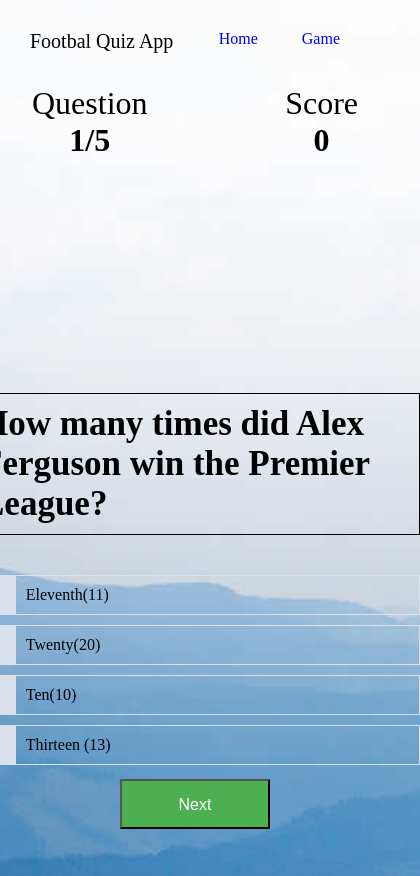
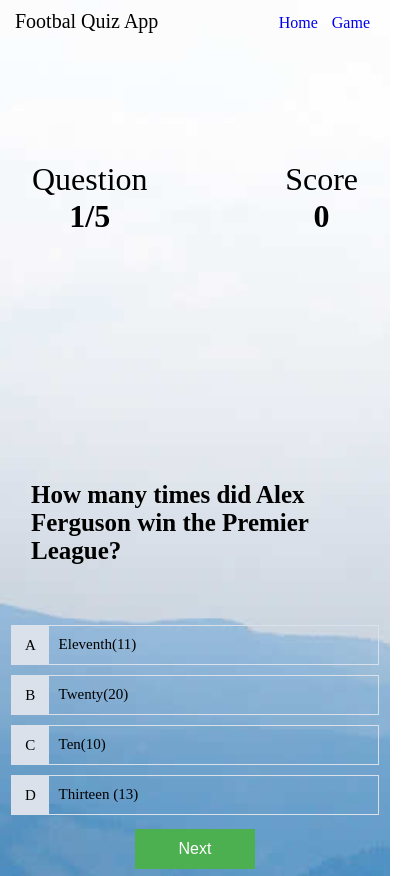
Before and after one commit to ElijahWale/Football-Quiz-App, a plain HTML site: page game.html in a window 390 px wide. Shown: the top 876 px of the page, 420 px wide, since content can reach past the window. Drawn offline with Linux system fonts and the light colour scheme.

Commit message:
making it better

```diff
--- a/script.js
+++ b/script.js
@@ -2,7 +2,7 @@
 const question = document.getElementById('question');
 const options = Array.from(document.getElementsByClassName("option-text"));
 const nextButton = document.getElementById('next-btn');
-const startButton = document.getElementById('start-btn');
+
 const questionCounterNum = document.getElementById('questionCounter');
 const scoreNum = document.getElementById('score');
 
@@ -93,6 +93,10 @@ function getNextQuestion(){
 
 
 };
+
+
+// for next qestion to work
+
  options.forEach(option => {
         option.addEventListener('click',e => {
             if(!acceptingAnswers) return;
@@ -109,8 +113,15 @@ function getNextQuestion(){
 
             selectedOption.parentElement.classList.add(classToApply);
 
+
+
             setTimeout(() => {
-                 selectedOption.parentElement.classList.remove(classToApply); getNextQuestion();
+                 selectedOption.parentElement.classList.remove(classToApply);
+                  nextButton.addEventListener('click',()=>{
+                    getNextQuestion();
+
+                    })
+
             }, 1000);
 
 
@@ -125,10 +136,4 @@ function getNextQuestion(){
         scoreNum.innerText = totalScore;
     }
 
-// for next qestion to work
-// nextButton.addEventListener('click',()=>{
-
-
-
-// })
 startGame();
--- a/style.css
+++ b/style.css
@@ -60,7 +60,8 @@ main{
 #headup-display{
     display: flex;
    justify-content: space-between;
-   margin: 2rem;
+   margin:8rem  2rem 0  2rem;
+
 
 }
 .prefix{
@@ -88,9 +89,8 @@ nav a:hover{
 }
 
 .question{
-    width: 450px;
+    width: 28.12rem;
     flex-wrap: wrap;
-    border: 1px solid black;
     padding: 10px;
 
 
@@ -107,7 +107,7 @@ nav a:hover{
 } */
 .option{
     display: flex;
-    width: 450px;
+    width:  28.12rem;
     height: 40px;
     border: 1px solid #DAE1EA;
     margin: 10px 0;
@@ -140,7 +140,8 @@ nav a:hover{
     display: block;
     font-size: 16px;
     margin: 4px 2px;
-    text-decoration: none;
+    border: none;
+
 
  }
  #next-button button:hover{
@@ -162,3 +163,65 @@ nav a:hover{
 body-score {
     font-weight: bold;
 }
+
+/* Mobile screen size */
+@media only screen and (max-width:465px){
+    #headup-display{
+        display: flex;
+        align-items: flex-end;
+    }
+    nav {
+        display: flex;
+        justify-content: space-between;
+        align-items:baseline;
+        margin: 10px 15px;
+
+    }
+    nav a{
+        margin: 5px;
+    }
+
+  #section{
+       margin: 10px;
+   }
+   .question{
+       margin: 0 0 10px;
+       width: 23rem;
+   }
+   .question h2{
+       font-size: 25px;
+       padding: 10px;
+
+   }
+   .option{
+       font-size: 15px;
+       margin: 0 0 10px;
+       width: 23rem;
+   }
+   #next-button  button{
+        height: 40px;
+        width: 120px;
+        padding: 5px;
+        border: none;
+
+   }
+
+}
+
+/* for very small screens */
+@media only screen and (max-width:386px){
+    .question{
+        margin: 0 0 10px;
+        width: 20rem;
+    }
+    .question h2{
+        font-size: 25px;
+        padding: 10px;
+
+    }
+    .option{
+        font-size: 15px;
+        margin: 0 0 10px;
+        width: 20rem;
+    }
+}
```
